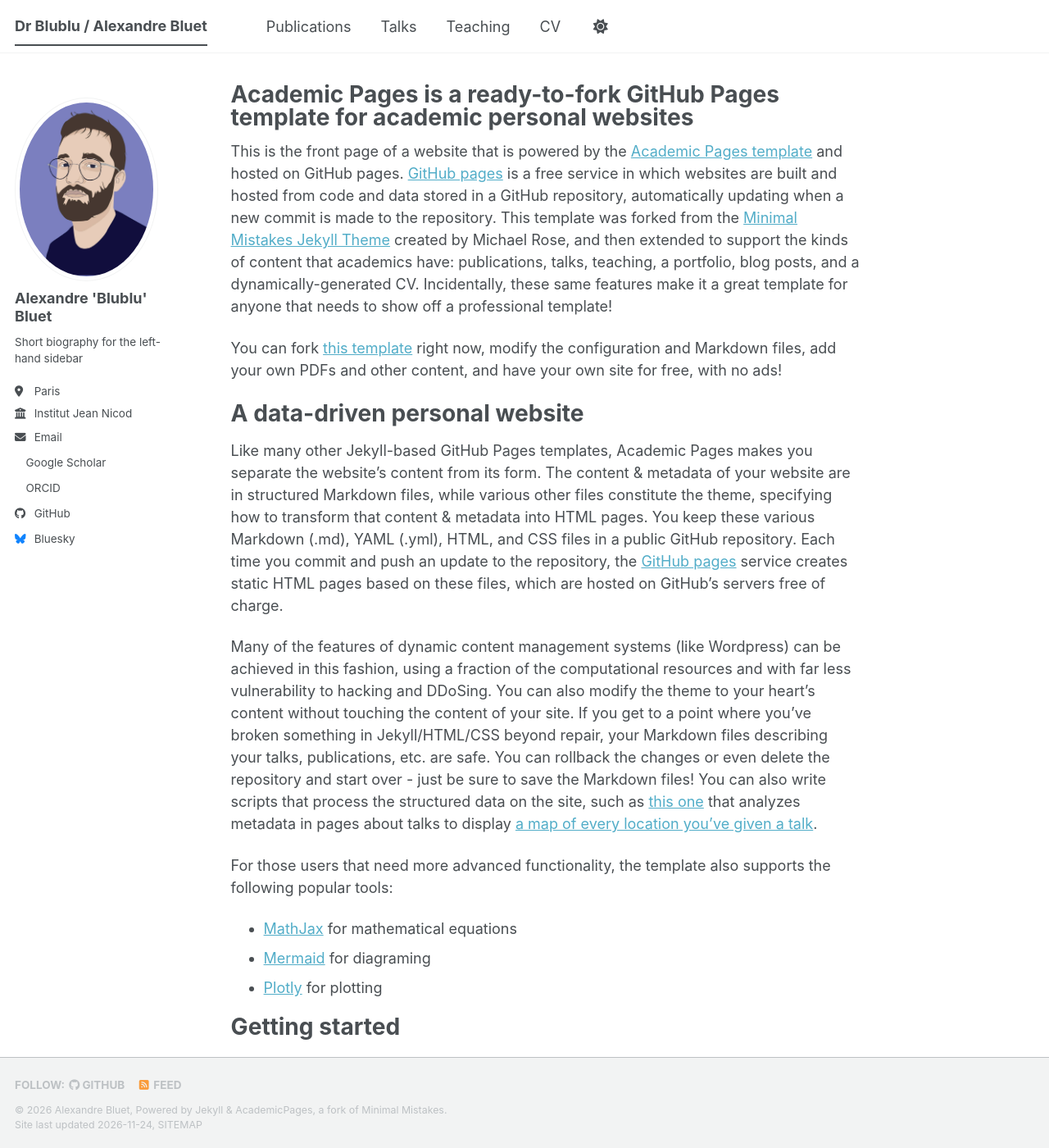
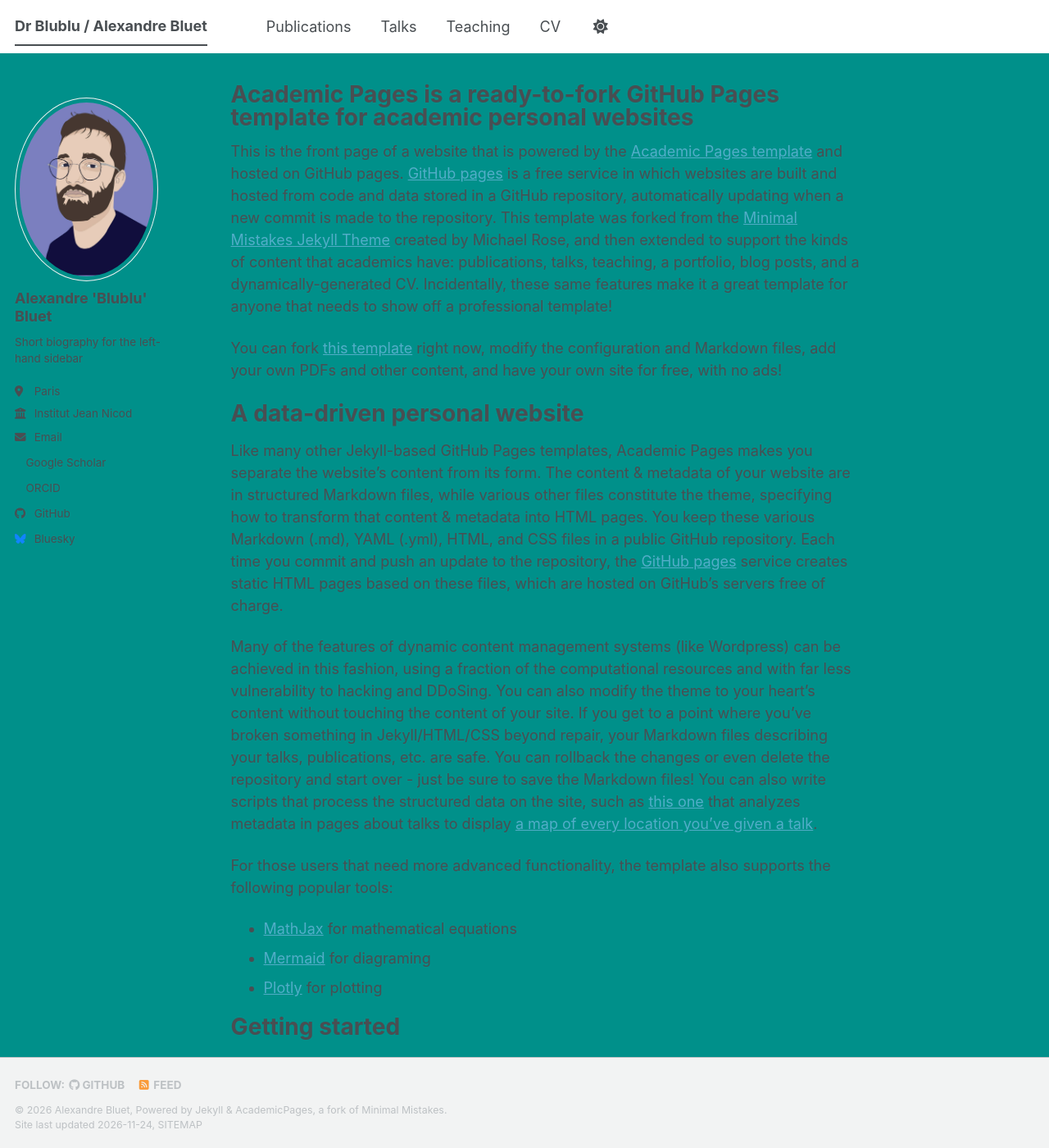
Before and after one commit to DrBlublu/DrBlublu.github.io, a Jekyll site: the page built from _pages/about.md, in a window 1280 px wide and 1400 px high. Shown: the whole window at 82% size. Built offline with Jekyll 4.4.1, drawn with Linux system fonts in a browser that asks for light colours; a script bundle is joined from its source files by our own code; a style sheet for code colours, icons or effects is not loaded.

Commit message:
feature: change background colour

```diff
--- a/assets/css/main.scss
+++ b/assets/css/main.scss
@@ -36,3 +36,7 @@
     "layout/archive",
     "layout/sidebar"
 ;
+
+body {
+  background-color: #00908a;
+}
```
